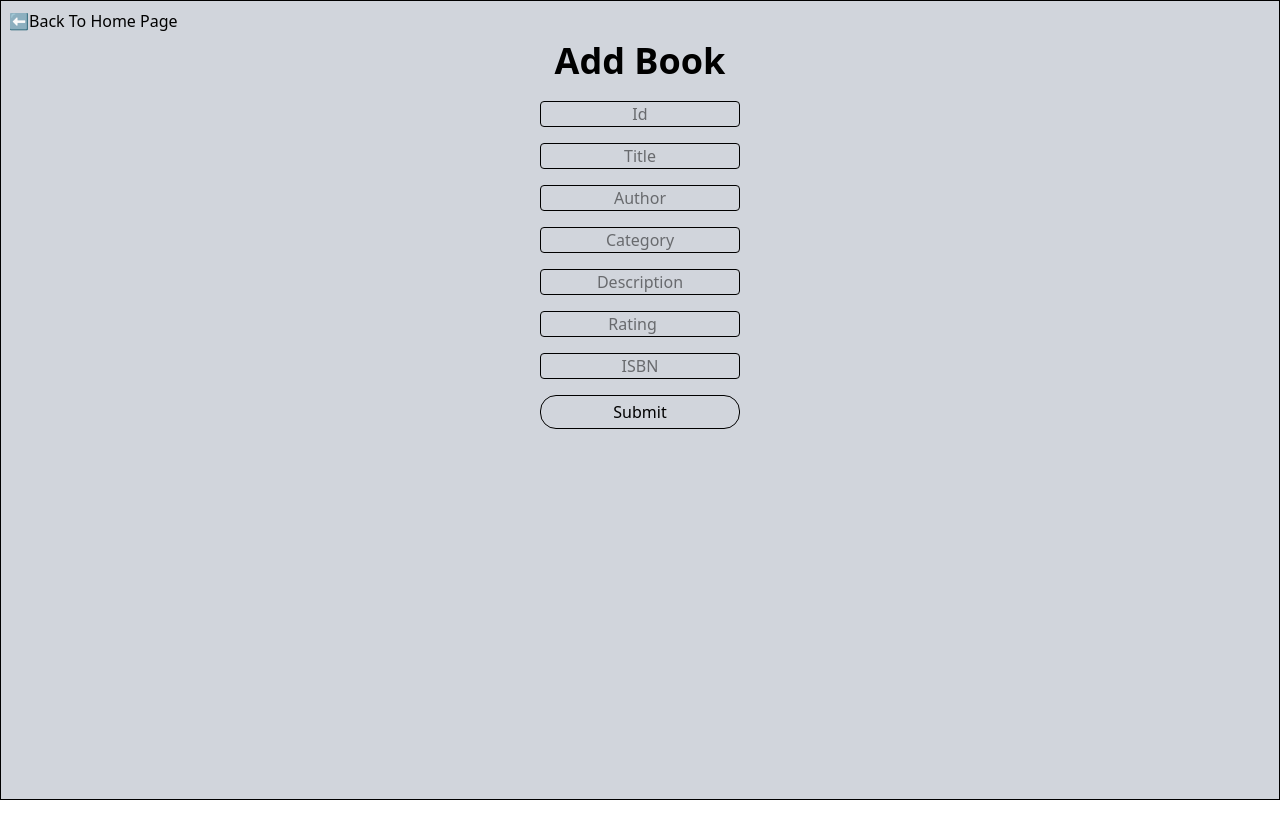
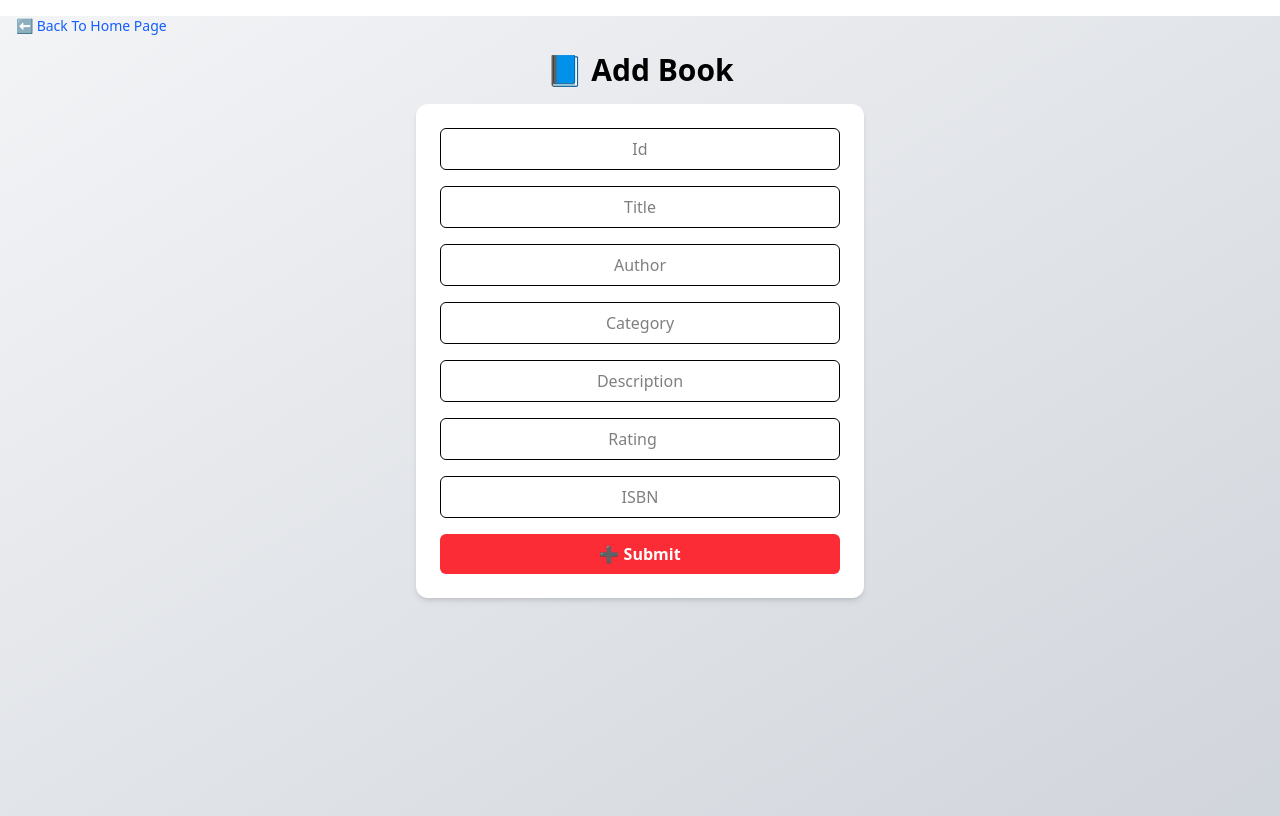
Before and after one commit to varunmarulkar/Online_Library, a React (Vite) app: page /AddBook in a window 1280 px wide. Built offline with nearby package versions, Linux system fonts and the light colour scheme.

Commit message:
initial commit

```diff
--- a/src/Components/AddBook.jsx
+++ b/src/Components/AddBook.jsx
@@ -3,7 +3,8 @@ import { useDispatch } from 'react-redux'
 import { addBook } from '../Utils/addBookSlice'
 import { useNavigate } from 'react-router-dom'
 import { Link } from 'react-router-dom'
-
+import { useSelector } from 'react-redux'
+import { booksdata } from '../Utils/HardCoded'
 
 const AddBook = () => {
     const [formData, setFormData] = useState({
@@ -17,51 +18,65 @@ const AddBook = () => {
     })
 
     const navigate = useNavigate()
+    const dispatch = useDispatch()
+    const addedBooks=useSelector((store)=>store.book.items)
+    const allBooks=[...booksdata,...addedBooks]
 
-    const dispatch = useDispatch()
 
     function handleSubmit(e) {
         e.preventDefault()
         const isEmpty = Object.values(formData).some(val => val.trim() === "")
+        const isDuplicate=allBooks.some((book)=>book.id==formData.id)
         if (isEmpty) {
             alert("Please Fill Required Fields")
+
+            return;
+        }
+
+        if(isDuplicate){
+            alert("This ID has already in use, use ID from 21")
             return;
         }
 
         dispatch(addBook(formData))
-        alert("book added successfully")
+        alert("Book added successfully")
         navigate("/Books")
     }
+
     return (
-        <div className='h-screen bg-gray-300 border'>
-            <Link to="/"> <h1 className='m-2 hover:text-red-400 hover:underline '>⬅️Back To Home Page</h1></Link>
-            <div className='flex flex-col items-center justify-center '>
-                <h1 className='font-black text-4xl'>Add Book</h1>
-                <form className='flex flex-col gap-4 m-5'>
+        <div className='min-h-screen bg-gradient-to-br from-gray-100 to-gray-300'>
+            <Link to="/" className='block text-sm text-blue-600 hover:underline m-4'>⬅ Back To Home Page</Link>
 
-                    <input className='border w-50  rounded-sm text-center' type="text" name="id" placeholder='Id' value={formData.id}
+            <div className='flex flex-col items-center justify-center'>
+                <h1 className='font-bold text-3xl mb-4'>📘 Add Book</h1>
+                <form className='flex flex-col gap-4 bg-white p-6 rounded-xl shadow-md w-[90%] max-w-md'>
+
+
+
+                    <input className='border p-2 rounded-md text-center focus:ring-2 focus:ring-red-400' type="text" name="id" placeholder='Id' value={formData.id}
                         onChange={(e) => setFormData({ ...formData, id: e.target.value })} />
 
-                    <input className='border w-50  rounded-sm text-center' type="text" name="title" placeholder='Title' value={formData.title}
+                    <input className='border p-2 rounded-md text-center focus:ring-2 focus:ring-red-400' type="text" name="title" placeholder='Title' value={formData.title}
                         onChange={(e) => setFormData({ ...formData, title: e.target.value })} />
 
-
-                    <input className='border w-50  rounded-sm text-center' type="text" name="author" placeholder='Author' value={formData.author}
+                    <input className='border p-2 rounded-md text-center focus:ring-2 focus:ring-red-400' type="text" name="author" placeholder='Author' value={formData.author}
                         onChange={(e) => setFormData({ ...formData, author: e.target.value })} />
 
-                    <input className='border w-50  rounded-sm text-center' type="text" name="category" placeholder='Category' value={formData.category}
+                    <input className='border p-2 rounded-md text-center focus:ring-2 focus:ring-red-400' type="text" name="category" placeholder='Category' value={formData.category}
                         onChange={(e) => setFormData({ ...formData, category: e.target.value })} />
 
-                    <input className='border w-50  rounded-sm text-center' type="text" name="description" placeholder='Description' value={formData.description}
+                    <input className='border p-2 rounded-md text-center focus:ring-2 focus:ring-red-400' type="text" name="description" placeholder='Description' value={formData.description}
                         onChange={(e) => setFormData({ ...formData, description: e.target.value })} />
 
-                    <input className='border w-50  rounded-sm text-center' type="number" name="rating" placeholder='Rating' value={formData.rating}
+                    <input className='border p-2 rounded-md text-center focus:ring-2 focus:ring-red-400' type="number" name="rating" placeholder='Rating' value={formData.rating}
                         onChange={(e) => setFormData({ ...formData, rating: e.target.value })} />
 
-                    <input className='border w-50  rounded-sm text-center' type="text" name="isbn" placeholder='ISBN' value={formData.isbn}
+                    <input className='border p-2 rounded-md text-center focus:ring-2 focus:ring-red-400' type="text" name="isbn" placeholder='ISBN' value={formData.isbn}
                         onChange={(e) => setFormData({ ...formData, isbn: e.target.value })} />
 
-                    <button className=' border text-black hover:bg-red-500 rounded-2xl cursor-pointer p-1' type='submit' onClick={handleSubmit}>Submit</button>
+                    <button className='bg-red-500 hover:bg-red-600 text-white font-semibold py-2 rounded-md transition' type='submit' onClick={handleSubmit}>
+                        ➕ Submit
+                    </button>
                 </form>
             </div>
         </div>
--- a/src/Components/BookInfo.jsx
+++ b/src/Components/BookInfo.jsx
@@ -1,12 +1,15 @@
 import React from 'react'
 import { booksdata } from '../Utils/HardCoded'
 import { useParams, Link } from 'react-router-dom'
+import { useSelector } from 'react-redux'
 
 
 const BookInfo = () => {
+  const addedBooks=useSelector((store)=>store.book.items)
+  const allBooks=[...booksdata,...addedBooks]
     const params=useParams()
     // console.log(params)
-    const book=booksdata.filter((books)=>{
+    const book=allBooks.filter((books)=>{
      return books.id==params.id
     })
   return (
```
